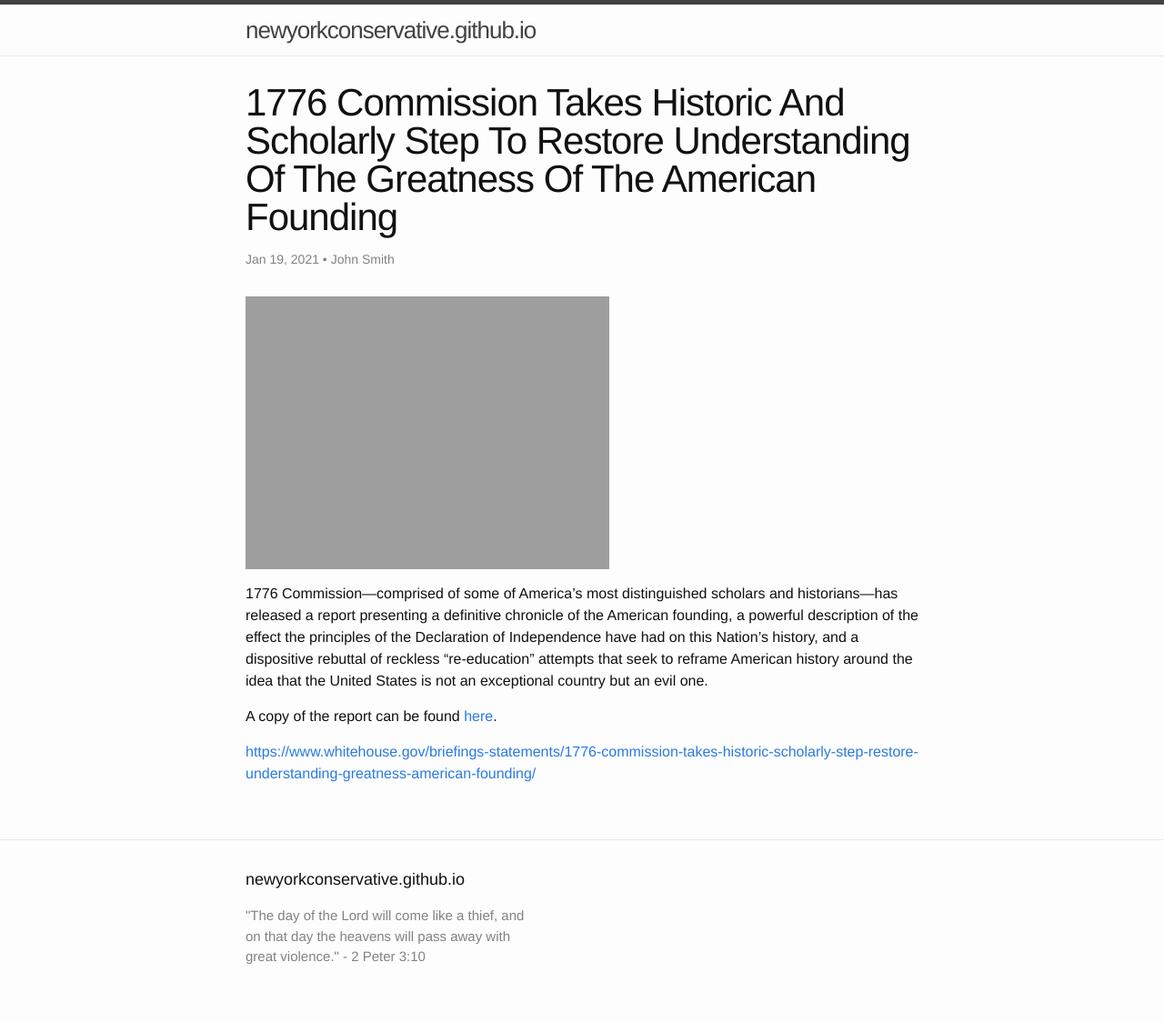
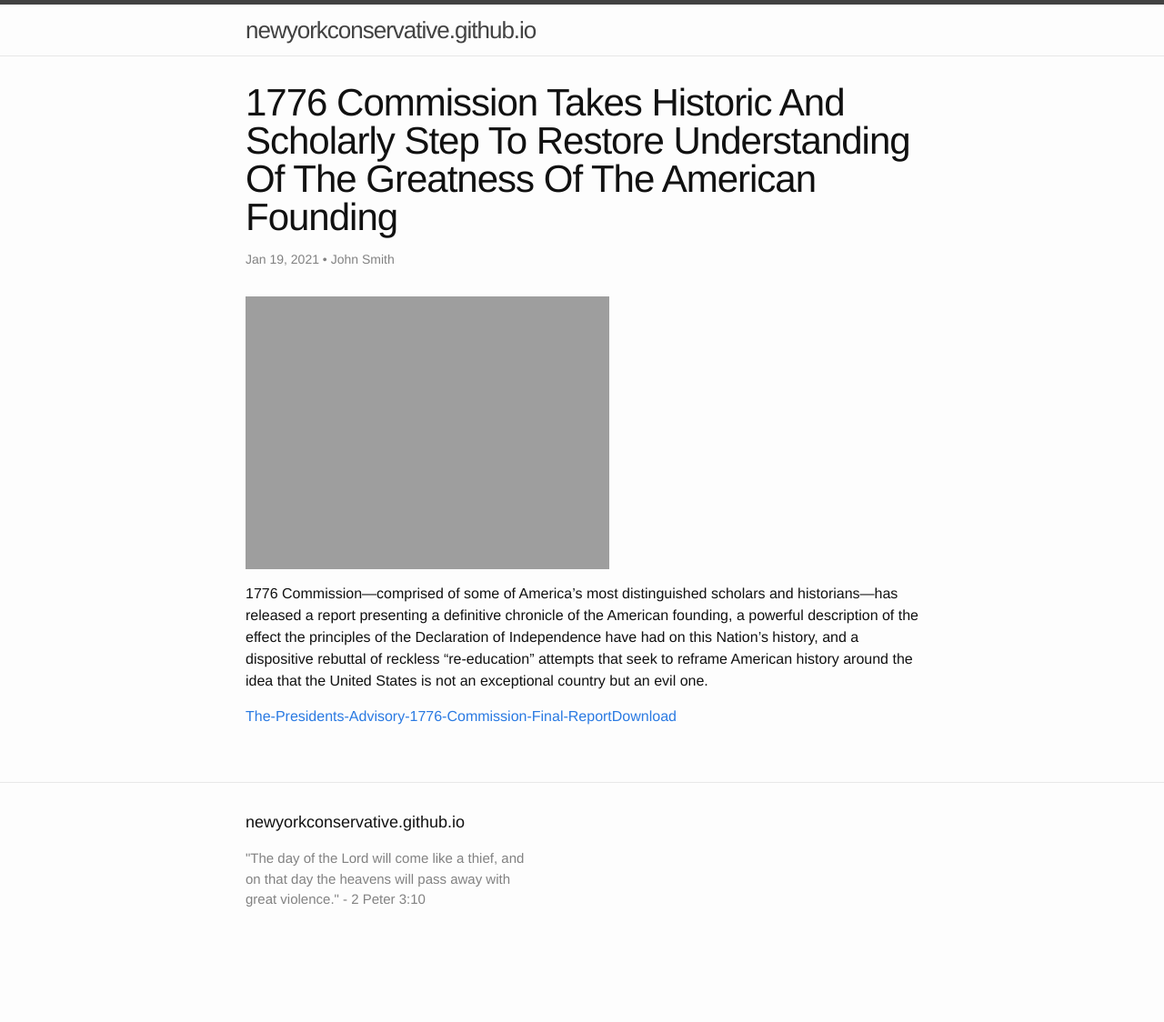
Before and after one commit to newyorkconservative/newyorkconservative.github.io, a Jekyll site: the page built from _posts/2021-01-19-1776-commission-takes-historic-and-scholarly-step-to-restore-understanding-of-the-greatness-of-the-american-founding.md, in a window 1280 px wide. Shown: the whole page at 91% size. Built offline with Jekyll 4.4.1, drawn with Linux system fonts in a browser that asks for light colours; after the commit the page ends 1061 px from its top, so only the background shows below that.

Commit message:
Syncing _posts/2021-01-19-1776-commission-takes-historic-and-scholarly-step-to-restore-understanding-of-the-greatness-of-the-american-founding.md from WordPress at https://www.newyorkconservative.com () - wpghs

```diff
--- a/_posts/2021-01-19-1776-commission-takes-historic-and-scholarly-step-to-restore-understanding-of-the-greatness-of-the-american-founding.md
+++ b/_posts/2021-01-19-1776-commission-takes-historic-and-scholarly-step-to-restore-understanding-of-the-greatness-of-the-american-founding.md
@@ -21,10 +21,10 @@ post_date: 2021-01-19 14:41:04
 <p>1776 Commission—comprised of some of America’s most distinguished scholars and historians—has released a report presenting a definitive chronicle of the American founding, a powerful description of the effect&nbsp;the principles of the Declaration of Independence have had on this Nation’s history, and a dispositive rebuttal of reckless “re-education” attempts that seek to reframe American history around the idea that the United States is not an exceptional country but an evil one.</p>
 <!-- /wp:paragraph -->
 
-<!-- wp:paragraph -->
-<p>A copy of the report can be found <a rel="noreferrer noopener" href="https://www.whitehouse.gov/wp-content/uploads/2021/01/The-Presidents-Advisory-1776-Commission-Final-Report.pdf" target="_blank">here</a>.</p>
-<!-- /wp:paragraph -->
+<!-- wp:file {"id":5235,"href":"https://www.newyorkconservative.com/wp-content/uploads/2021/01/The-Presidents-Advisory-1776-Commission-Final-Report.pdf"} -->
+<div class="wp-block-file"><a href="https://www.newyorkconservative.com/wp-content/uploads/2021/01/The-Presidents-Advisory-1776-Commission-Final-Report.pdf">The-Presidents-Advisory-1776-Commission-Final-Report</a><a href="https://www.newyorkconservative.com/wp-content/uploads/2021/01/The-Presidents-Advisory-1776-Commission-Final-Report.pdf" class="wp-block-file__button" download>Download</a></div>
+<!-- /wp:file -->
 
 <!-- wp:paragraph -->
-<p><a href="https://www.whitehouse.gov/briefings-statements/1776-commission-takes-historic-scholarly-step-restore-understanding-greatness-american-founding/">https://www.whitehouse.gov/briefings-statements/1776-commission-takes-historic-scholarly-step-restore-understanding-greatness-american-founding/</a></p>
+<p></p>
 <!-- /wp:paragraph -->
```
